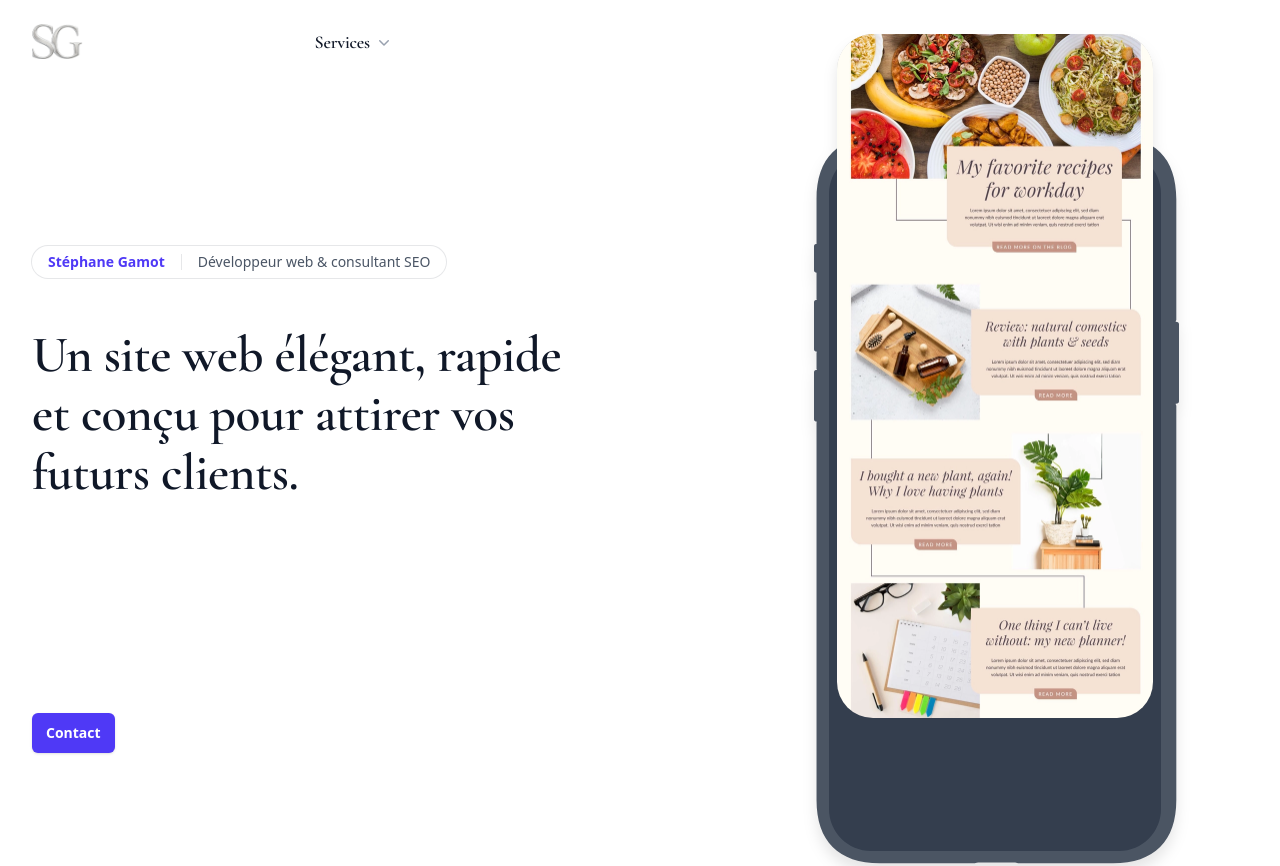
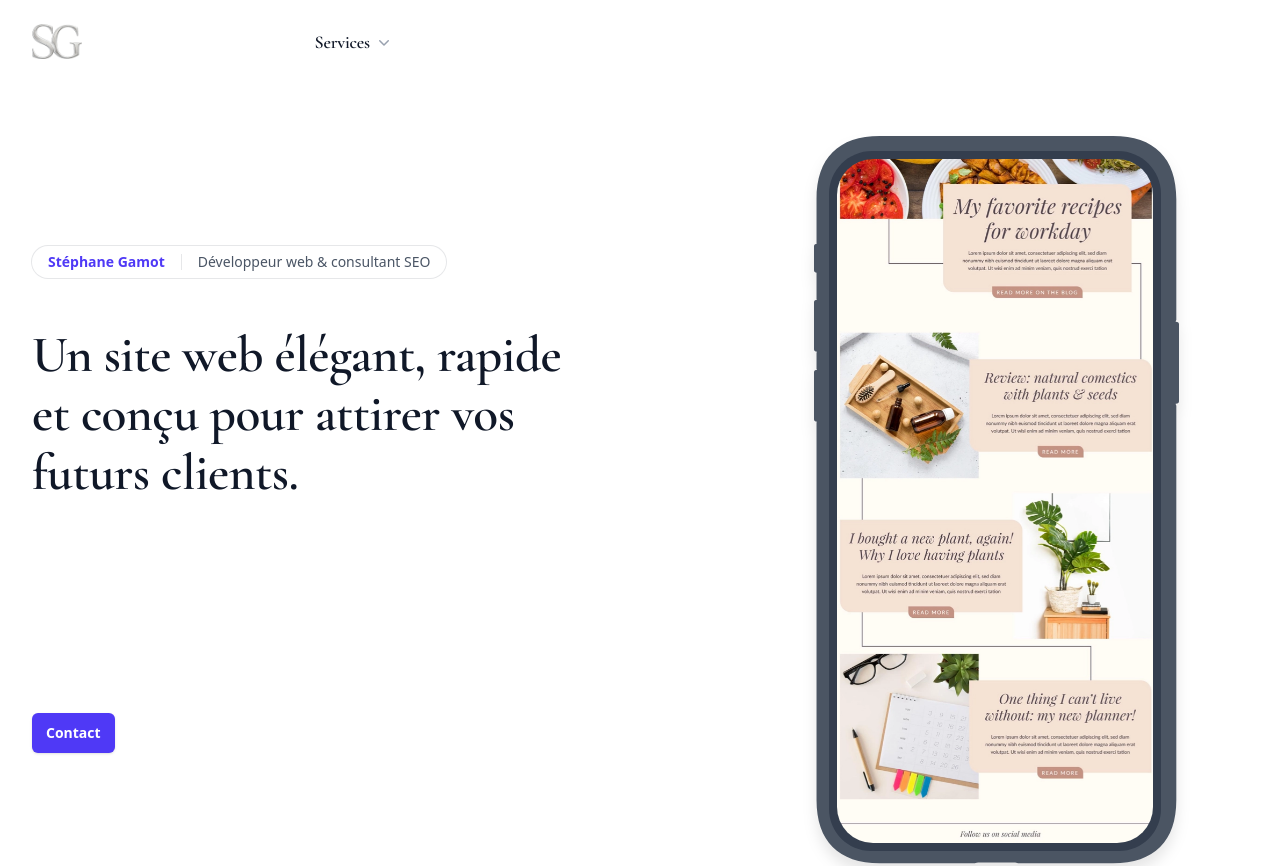
Before and after one commit to StephaneGamot/stephanegamot, a Next.js app: page / in a window 1280 px wide. Shown: the top 866 px of the page. Built offline with nearby package versions, Linux system fonts and the light colour scheme.

Commit message:
test mock

```diff
--- a/app/globals.css
+++ b/app/globals.css
@@ -303,3 +303,37 @@ blockquote {
 .animate-float-y-slow {
     animation: float-y-slow 17s ease-in-out infinite;
 }
+
+
+@keyframes hero-screen {
+    0% {
+        transform: scale(1.02);
+    }
+    50% {
+        transform: scale(1.05);
+    }
+    100% {
+        transform: scale(1.02);
+    }
+}
+
+/* Classe appliquée à l’image dans l’écran */
+.hero-screen {
+    animation: hero-screen 6s ease-in-out infinite;
+    transform-origin: center center;
+}
+
+
+@keyframes mock-scroll {
+    0% {
+        transform: translateY(0);
+    }
+    100% {
+        transform: translateY(-22%);
+    }
+}
+
+/* joue une fois, après 0.5s, comme un scroll */
+.mock-scroll {
+    animation: mock-scroll 8s ease-in-out 0.5s infinite alternate;
+}
--- a/components/heroes/HeroHomePage.tsx
+++ b/components/heroes/HeroHomePage.tsx
@@ -37,11 +37,17 @@ export default function HeroHomePage() {
                             </a>
                         </div>
                     </div>
+
+
                     <div className="mt-16 sm:mt-24 lg:mt-0 lg:shrink-0 lg:grow">
-                        {/* Conteneur proportionnel au mock (366 × 729) */}
-                        <div className="relative mx-auto w-[22.875rem] max-w-full drop-shadow-xl aspect-[366/729]">
-                            {/* Châssis du téléphone — en dessous */}
-                            <svg role="img" viewBox="0 0 366 729" className="absolute inset-0 h-full w-full z-0">
+                        {/* Conteneur du téléphone */}
+                        <div className="relative mx-auto w-[22.875rem] max-w-full drop-shadow-xl">
+                            {/* SVG du téléphone (coque) */}
+                            <svg
+                                role="img"
+                                viewBox="0 0 366 729"
+                                className="block h-auto w-full"
+                            >
                                 <title>App screenshot</title>
                                 <path
                                     d="M363.315 64.213C363.315 22.99 341.312 1 300.092 1H66.751C25.53 1 3.528 22.99 3.528 64.213v44.68l-.857.143A2 2 0 0 0 1 111.009v24.611a2 2 0 0 0 1.671 1.973l.95.158a2.26 2.26 0 0 1-.093.236v26.173c.212.1.398.296.541.643l-1.398.233A2 2 0 0 0 1 167.009v47.611a2 2 0 0 0 1.671 1.973l1.368.228c-.139.319-.314.533-.511.653v16.637c.221.104.414.313.56.689l-1.417.236A2 2 0 0 0 1 237.009v47.611a2 2 0 0 0 1.671 1.973l1.347.225c-.135.294-.302.493-.49.607v377.681c0 41.213 22 63.208 63.223 63.208h95.074c.947-.504 2.717-.843 4.745-.843l.141.001h.194l.086-.001 33.704.005c1.849.043 3.442.37 4.323.838h95.074c41.222 0 63.223-21.999 63.223-63.212v-394.63c-.259-.275-.48-.796-.63-1.47l-.011-.133 1.655-.276A2 2 0 0 0 366 266.62v-77.611a2 2 0 0 0-1.671-1.973l-1.712-.285c.148-.839.396-1.491.698-1.811V64.213Z"
@@ -53,29 +59,38 @@ export default function HeroHomePage() {
                                 />
                             </svg>
 
-                            {/* Écran (image) — AU-DESSUS, position en % pour scaler partout */}
+                            {/* Écran du téléphone par-dessus (HTML, compatible iOS) */}
                             <div
-                                className="absolute z-10 overflow-hidden rounded-[36px] animate-float-y-slow"
-                                style={{
-                                    left: "6.56%",   // 24 / 366
-                                    top: "3.29%",    // 24 / 729
-                                    width: "86.34%", // 316 / 366
-                                    height: "93.84%" // 684 / 729
-                                }}
+                                className="
+    pointer-events-none
+    absolute
+    left-[24px] top-[24px]
+    h-[684px] w-[316px]
+    overflow-hidden
+    rounded-[36px]
+  "
                             >
-                                {/* fin liseré pour simuler la bordure interne (optionnel mais joli) */}
-                                <div className="pointer-events-none absolute inset-0 rounded-[36px] ring-1 ring-black/30" />
+                                {/* Contenu qui “scrolle” */}
+                                <div className="relative h-[130%] w-full mock-scroll">
                                     <Image
                                         src={Test}
                                         alt="Aperçu d’un site conçu par Stéphane Gamot"
                                         fill
-                                    sizes="(max-width: 640px) 90vw, 366px"
                                         className="object-cover"
-                                    priority={false}
+                                        sizes="(min-width: 1024px) 22.875rem, 80vw"
+                                        loading="lazy"
                                     />
                                 </div>
                             </div>
+
                         </div>
+                    </div>
+
+
+
+
+
+
 
 
 
--- a/tailwind.config.ts
+++ b/tailwind.config.ts
@@ -16,6 +16,16 @@ const config = {
                 // heading: ["var(--font-garamond)", "Cormorant Garamond", "serif"],
                 // body: ["var(--font-montserrat)", "Montserrat", "ui-sans-serif", "system-ui"],
             },
+            keyframes: {
+                'hero-screen': {
+                    '0%': { transform: 'scale(1.02)' },
+                    '50%': { transform: 'scale(1.06)' },
+                    '100%': { transform: 'scale(1.02)' },
+                },
+            },
+            animation: {
+                'hero-screen': 'hero-screen 6s ease-in-out infinite',
+            },
         },
     },
     plugins: [],
```
Lines whose indentation alone changed are shown as unchanged.
